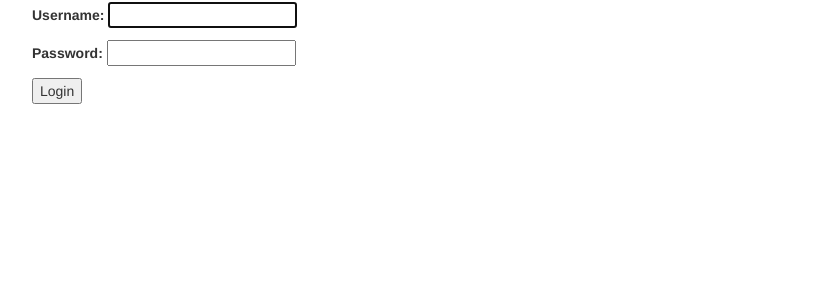
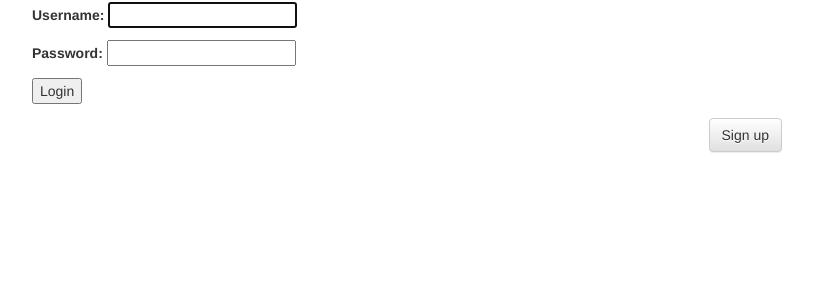
Before and after one commit to lja781/webapp, a Django app: page /accounts/login/ in a window 1280 px wide. Shown: the part 205-505 px from the top of the page, without its empty margins (23-836 px from the left). Run offline with Django 3.2, Linux system fonts and the light colour scheme; some libraries are stand-ins or nearby versions.

Commit message:
Added signup button

```diff
--- a/accounts/templates/accounts/login.html
+++ b/accounts/templates/accounts/login.html
@@ -9,4 +9,5 @@
             <button type="submit">Login</button>
         </form>
     </div>
+    <a class="btn btn-default" href="{% url 'signup' %}">Sign up</a>
 {% endblock %}
```
